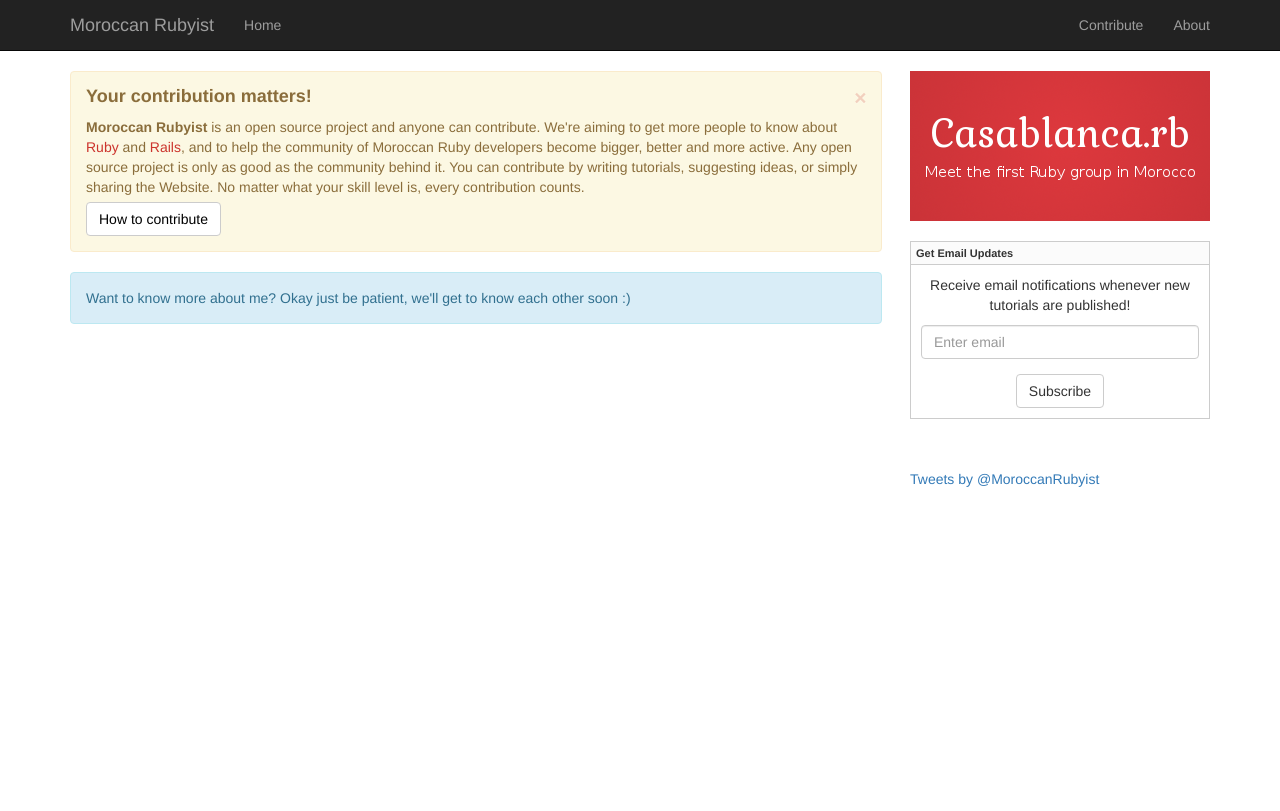
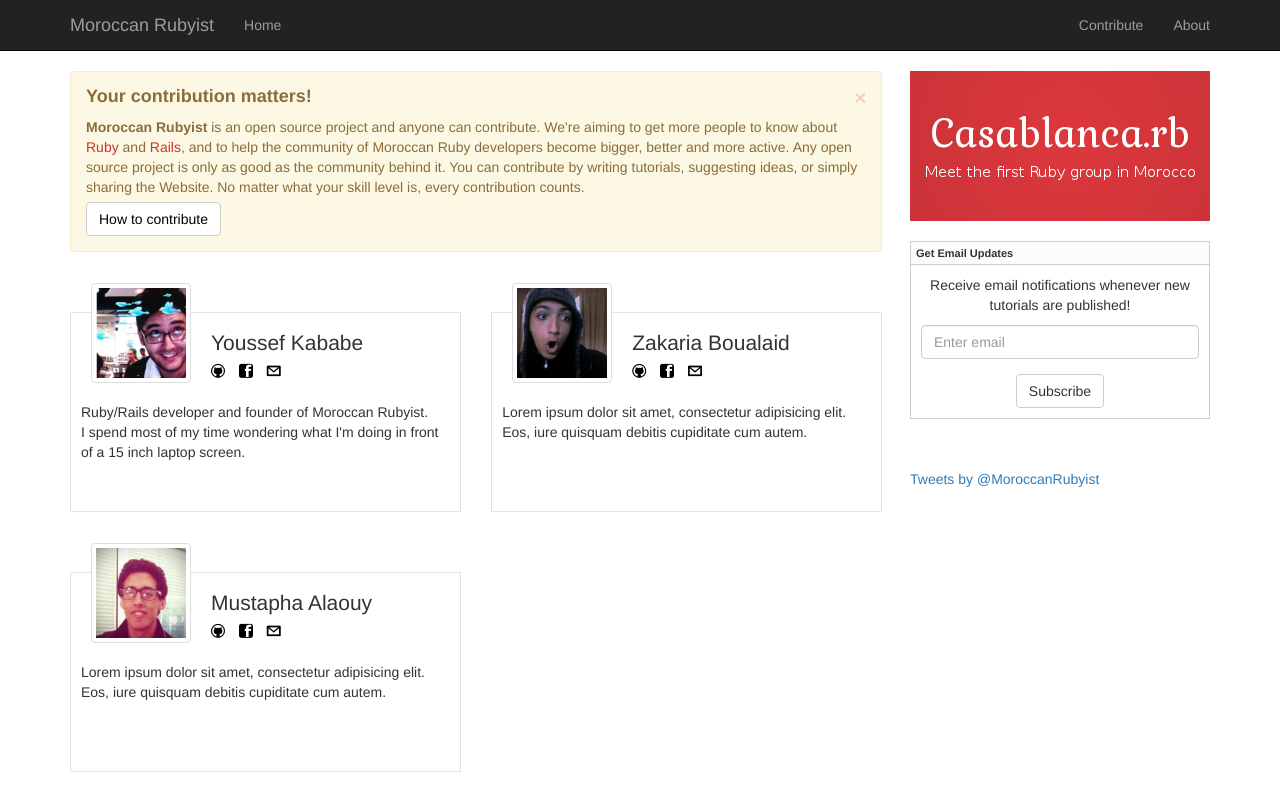
Before and after one commit to MoroccanRubyist/moroccanrubyist.github.io, a Jekyll site: the page built from about/index.html, in a window 1280 px wide and 900 px high, cut to the strip 0-816 px from the top of the window. Shown: the top 811 px of the strip. Built offline with Jekyll 4.4.1, drawn with Linux system fonts in a browser that asks for light colours; nearby versions of some CDN libraries; Markdown is read by kramdown in place of the engine named in the settings; comment, search, counter and statistics services are not loaded.

Commit message:
Better about page

```diff
--- a/_data/contributors.yml
+++ b/_data/contributors.yml
@@ -3,25 +3,18 @@
   facebook: youssefkababe
   email: youssef.kbe@gmail.com
   picture: youssefkababe.png
+  bio: Ruby/Rails developer and founder of Moroccan Rubyist.<br> I spend most of my time wondering what I'm doing in front of a 15 inch laptop screen.
+
+- name: Zakaria Boualaid
+  github: zakariaboualaid
+  facebook: zakaria.boulaid
+  email: boulaidzac@gmail.com
+  picture: zakariaboualaid.png
   bio: Lorem ipsum dolor sit amet, consectetur adipisicing elit. Eos, iure quisquam debitis cupiditate cum autem.
 
-- name: Youssef Kababe
-  github: youssefkababe
-  facebook: youssefkababe
-  email: youssef.kbe@gmail.com
-  picture: youssefkababe.png
+- name: Mustapha Alaouy
+  github: alaouy
+  facebook: alaouy
+  email: alaouym@gmail.com
+  picture: mustaphaalaouy.png
   bio: Lorem ipsum dolor sit amet, consectetur adipisicing elit. Eos, iure quisquam debitis cupiditate cum autem.
-
-- name: Youssef Kababe
-  github: youssefkababe
-  facebook: youssefkababe
-  email: youssef.kbe@gmail.com
-  picture: youssefkababe.png
-  bio: Lorem ipsum dolor sit amet, consectetur adipisicing elit. Eos, iure quisquam debitis cupiditate cum autem.
-
-- name: Youssef Kababe
-  github: youssefkababe
-  facebook: youssefkababe
-  email: youssef.kbe@gmail.com
-  picture: youssefkababe.png
-  bio: Lorem ipsum dolor sit amet, consectetur adipisicing elit. Eos, iure quisquam debitis cupiditate cum autem.
--- a/about/index.html
+++ b/about/index.html
@@ -3,6 +3,27 @@
 title: Moroccan Rubyist | About
 ---
 
-<div class="alert alert-info">
-  Want to know more about me? Okay just be patient, we'll get to know each other soon :)
+<div class="contributors-page">
+  <div class="row">
+    {% for member in site.data.contributors %}
+      <div class="col-md-6 col-sm-6 col-xs-12">
+        <div class="contributor-box">
+          <div class="contributor">
+            <img src="/images/contributors/{{ member.picture }}" alt="" class="img-thumbnail">
+            <div>
+              <h3 class="contributor-name lead">{{ member.name }}</h3>
+              <div class="social-icons">
+                <a target="_blank" href="https://github.com/{{ member.github }}"><i class="icon-github"></i></a>
+                <a target="_blank" href="https://www.facebook.com/{{ member.facebook }}"><i class="icon-facebook"></i></a>
+                <a href="mailto:{{ member.email }}"><i class="icon-envelope"></i></a>
+              </div>
+            </div>
+            <div class="bio">
+              <p>{{ member.bio }}</p>
+            </div>
+          </div>
+        </div>
+      </div>
+    {% endfor %}
+  </div>
 </div>
--- a/css/main.css
+++ b/css/main.css
@@ -1,3 +1,38 @@
+@font-face {
+  font-family: 'icomoon';
+  src:url('/fonts/icomoon.eot?-snq618');
+  src:url('/fonts/icomoon.eot?#iefix-snq618') format('embedded-opentype'),
+    url('/fonts/icomoon.woff?-snq618') format('woff'),
+    url('/fonts/icomoon.ttf?-snq618') format('truetype'),
+    url('/fonts/icomoon.svg?-snq618#icomoon') format('svg');
+  font-weight: normal;
+  font-style: normal;
+}
+
+[class^="icon-"], [class*=" icon-"] {
+  font-family: 'icomoon';
+  speak: none;
+  font-style: normal;
+  font-weight: normal;
+  font-variant: normal;
+  text-transform: none;
+  line-height: 1;
+
+  /* Better Font Rendering =========== */
+  -webkit-font-smoothing: antialiased;
+  -moz-osx-font-smoothing: grayscale;
+}
+
+.icon-envelope:before {
+  content: "\e600";
+}
+.icon-facebook:before {
+  content: "\e601";
+}
+.icon-github:before {
+  content: "\e602";
+}
+
 html, body {
     height: 100%;
 }
@@ -203,3 +238,47 @@
 pre code {
   min-width: 700px;
 }
+
+.contributors-page .contributor-box {
+  margin-bottom: 20px;
+  padding-top: 40px;
+}
+
+.contributors-page .contributor {
+  border: 1px solid #e3e3e3;
+  padding: 10px;
+  min-height: 200px;
+}
+
+.contributors-page .contributor img {
+  position: relative;
+  width: 100px;
+  left: 10px;
+  top: -40px;
+  float: left;
+  margin-right: 30px;
+  margin-bottom: -35px;
+}
+
+.contributors-page .contributor .contributor-name {
+  margin-top: 5px;
+  margin-bottom: 5px;
+}
+
+.contributors-page .contributor .social-icons a {
+  color: #000;
+  text-decoration: none;
+}
+
+.contributors-page .contributor .social-icons i {
+  margin-right: 10px;
+}
+
+.contributors-page .contributor .bio {
+  clear: both;
+}
+
+.contributors-page .contributor .bio p {
+  margin-top: 20px;
+  margin-bottom: 0;
+}
```
Also changed, not shown: fonts/icomoon.ttf (added), fonts/icomoon.woff (added), images/contributors/mustaphaalaouy.png (added), images/contributors/youssefkababe.png (added), images/contributors/zakariaboualaid.png (added), 2 other files.
